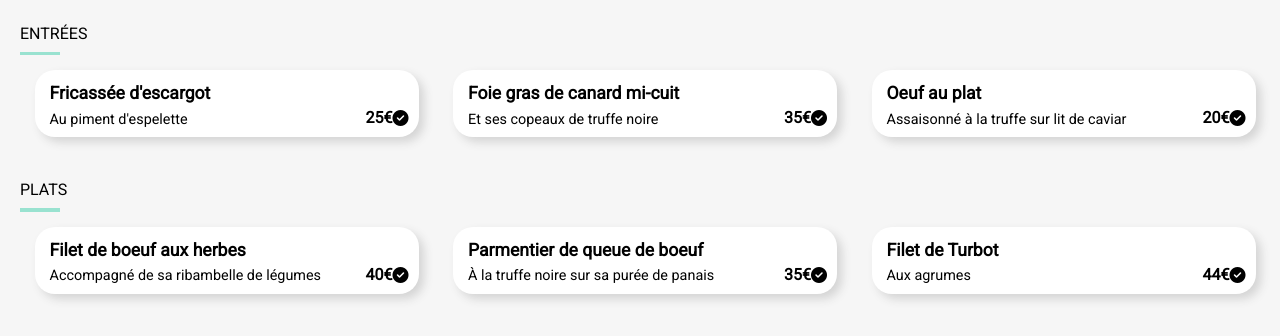
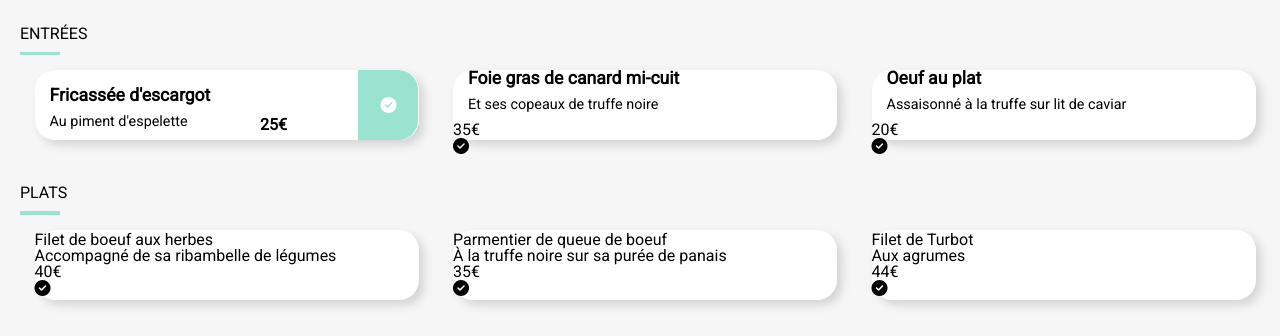
Before and after one commit to wodenp98/PaulVigneron_3_23092021, a website: page la-palette-du-gout.html in a window 1280 px wide. Shown: the part 434-770 px from the top of the page. Drawn offline with Linux system fonts and the light colour scheme; a web font is replaced by a local one.

Commit message:
Modification des cartes

```diff
--- a/la-palette-du-gout.html
+++ b/la-palette-du-gout.html
@@ -33,20 +33,17 @@
                   <div class="border"></div>
 
                    <div class="menu__card">
-
                      <article class="menu__card__part">
-                       <a href="#">
                        <div class="menu__card__part__dishes">
-                         <h4 class="menu__card__part__dishes__name">Fricassée d'escargot</h4>
-                         <p class="menu__card__part__dishes__details">Au piment d'espelette</p>
+                         <h4>Fricassée d'escargot</h4>
+                         <p>Au piment d'espelette</p>
                        </div>
-                       <div class="menu__card__part__more">
-                         <p class="menu__card__part__more__price">25€</p>
-                           <div class="menu__card__part__more__checkbox">
+                       <div class="menu__card__part__price">
+                         <p>25€</p>
+                        </div>
+                           <div class="menu__card__part__checkbox">
                               <i class="fas fa-check-circle"></i>
                            </div>
-                       </div>
-                      </a>
                      </article>
 
                      <article class="menu__card__part">
--- a/sass/pages/_menu.scss
+++ b/sass/pages/_menu.scss
@@ -42,11 +42,13 @@
 
 .menu__card__part {
   display: flex;
+  flex-direction: row;
   justify-content: space-between;
-  position: relative;
+  align-items: center;
   border-radius: 20px;
   background-color: $color-bgfnt;
   width: 95%;
+  height: 70px;
   margin-bottom: 15px;
   margin-left: 10px;
   @include shadow;
@@ -55,25 +57,32 @@
   }
   &__dishes {
     // Ancitiper le fait que la phrase de reviendra pas a la ligne et les 3 petits points + checkbox
-    &__name {
+    h4 {
       font-size: 1.1rem;
       padding: 15px 0 5px 15px;
       font-weight: bold;
     }
-    &__details {
+    p {
       padding: 5px 0 10px 15px;
       font-size: 0.9rem;
     }
   }
 
-  &__more {
+  &__price {
+    width: 64px;
+    font-weight: bold;
+    padding: 40px 0 0 15px;
+  }
+
+  &__checkbox {
+    color: $color-bgfnt;
     display: flex;
-    position: absolute;
-    top: 40px;
-    right: 10px;
-    &__price {
-      font-weight: bold;
-    }
+    justify-content: center;
+    align-items: center;
+    background-color: #99e3d0;
+    border-radius: 0 20px 20px 0;
+    height: 100%;
+    width: 60px;
   }
 }
 
```
Also changed, not shown: main.css, 1 other file.
